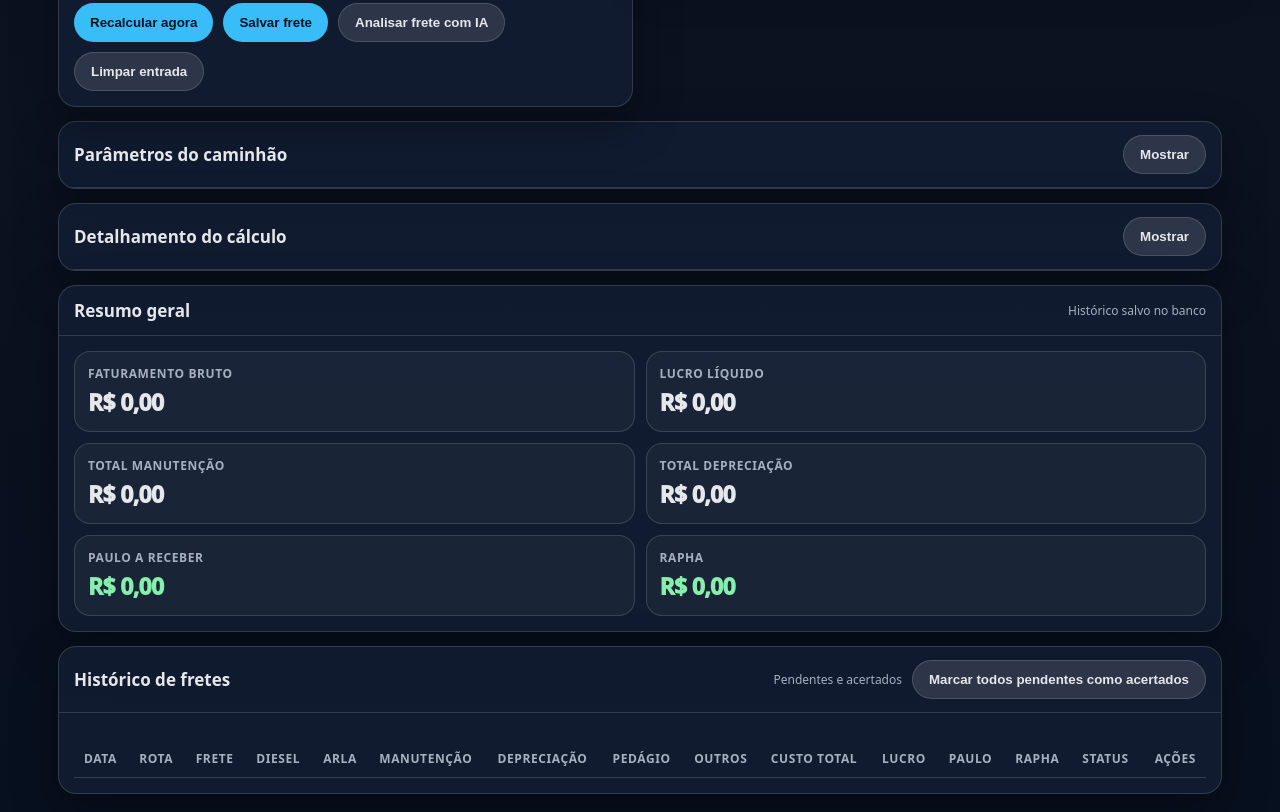
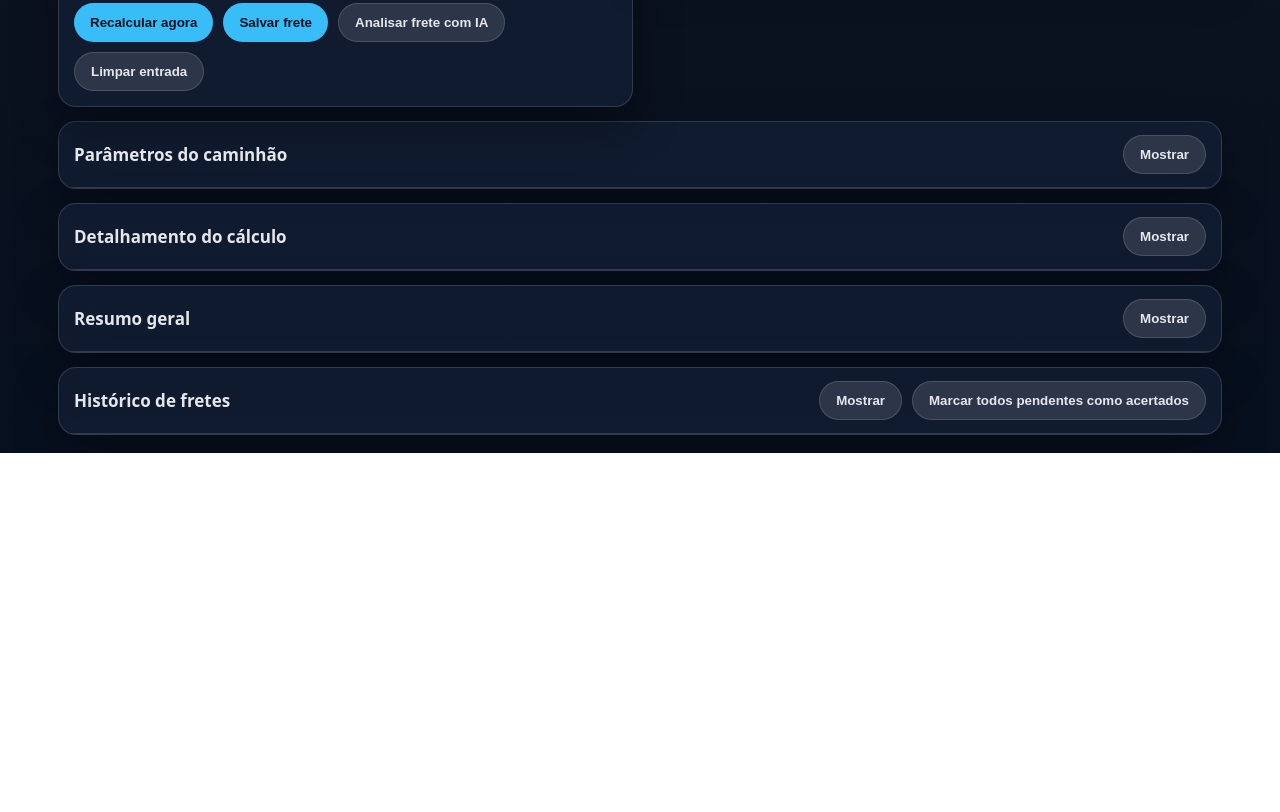
Before and after one commit to emerson1001a/CalculadoraFretePaulo, a website: page public/index.html in a window 1280 px wide. Shown: the part 586-1398 px from the top of the page. After the commit the page ends 1039 px from the top, so only its background shows below. Drawn offline with Linux system fonts and the light colour scheme; no server answers.

Commit message:
Add toggle buttons for card visibility in index.html

```diff
--- a/public/index.html
+++ b/public/index.html
@@ -496,13 +496,13 @@
       </div>
     </div>
 
-    <div class="card sectionGap">
-      <div class="cardHead">
-        <div class="cardTitle">Resumo geral</div>
-        <div class="small">Histórico salvo no banco</div>
-      </div>
+<div class="card sectionGap">
+  <div class="cardHead">
+    <div class="cardTitle">Resumo geral</div>
+    <button type="button" class="secondary" onclick="toggleCard('resumoGeralBody', this)">Mostrar</button>
+  </div>
 
-      <div class="cardBody">
+  <div class="cardBody hidden" id="resumoGeralBody">
         <div class="resultMain">
           <div class="metric">
             <div class="k">Faturamento bruto</div>
@@ -544,14 +544,14 @@
   <div class="cardTitle">Histórico de fretes</div>
 
   <div style="display:flex; align-items:center; gap:10px; flex-wrap:wrap; justify-content:flex-end;">
-    <div class="small">Pendentes e acertados</div>
+    <button type="button" class="secondary" onclick="toggleCard('historicoBody', this)">Mostrar</button>
     <button id="btnAcertarPendentes" type="button" class="secondary">
       Marcar todos pendentes como acertados
     </button>
   </div>
 </div>
 
-      <div class="cardBody">
+<div class="cardBody hidden" id="historicoBody">
         <div class="tableWrap">
           <table>
           <thead>
```
